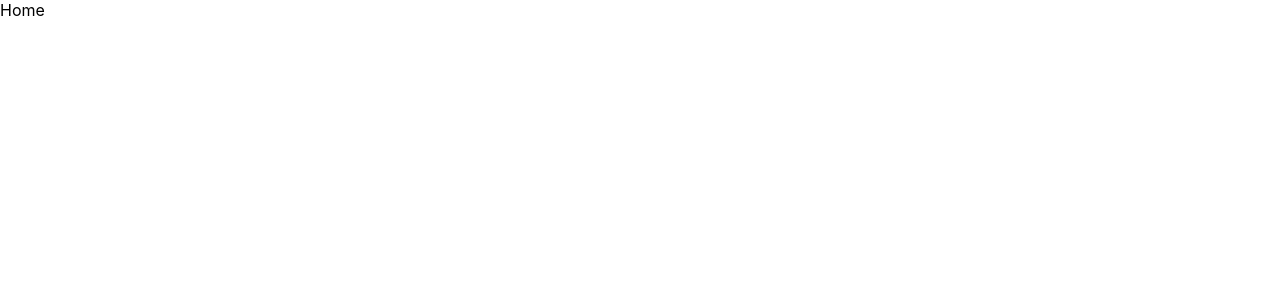
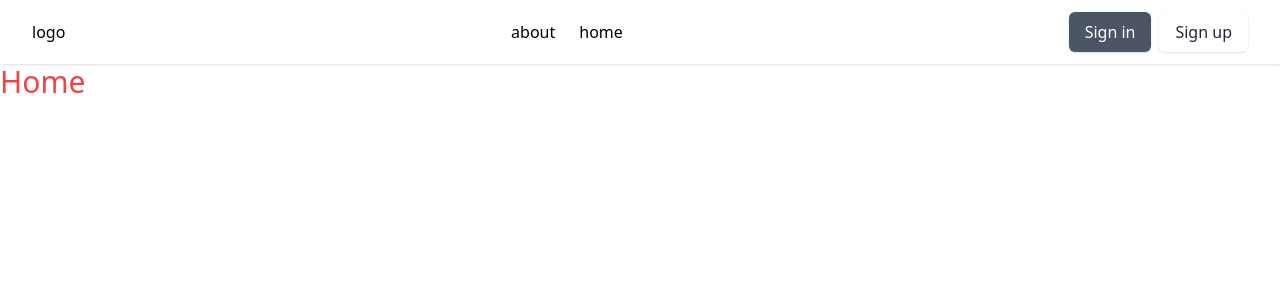
Before and after one commit to anishazahan/BD-Courses, a React (Create React App) app: page / in a window 1280 px wide. Shown: the top 300 px of the page. Built offline with nearby package versions, Linux system fonts and the light colour scheme.

Commit message:
navbar add

```diff
--- a/package.json
+++ b/package.json
@@ -8,6 +8,7 @@
     "@testing-library/user-event": "^13.5.0",
     "react": "^18.2.0",
     "react-dom": "^18.2.0",
+    "react-icons": "^4.7.1",
     "react-router-dom": "^6.8.1",
     "react-scripts": "5.0.1",
     "web-vitals": "^2.1.4"
@@ -35,5 +36,8 @@
       "last 1 firefox version",
       "last 1 safari version"
     ]
+  },
+  "devDependencies": {
+    "tailwindcss": "^3.2.7"
   }
 }
--- a/src/App.js
+++ b/src/App.js
@@ -1,27 +1,21 @@
 
-import {
-  createBrowserRouter,
-  RouterProvider,
-} from "react-router-dom";
+
+import { Route, Routes } from "react-router-dom";
 import Courses from "./pages/courses/Courses";
 import Home from "./pages/Home/Home";
+import Navbar from "./shared/Navbar";
 
-const router = createBrowserRouter([
-  {
-    path: "/",
-    element: <Home></Home>,
-  },
-  {
-    path: "/courses",
-    element: <Courses></Courses>,
-  },
-]);
 
 
 function App() {
   return (
     <>
-       <RouterProvider router={router} />
+    <Navbar></Navbar>
+    <Routes>
+      <Route path='/' element={<Home/>}/>
+      <Route path='/' element={<Courses/>}/>
+    </Routes>
+
     </>
   );
 }
--- a/src/index.css
+++ b/src/index.css
@@ -1,13 +1,3 @@
-body {
-  margin: 0;
-  font-family: -apple-system, BlinkMacSystemFont, 'Segoe UI', 'Roboto', 'Oxygen',
-    'Ubuntu', 'Cantarell', 'Fira Sans', 'Droid Sans', 'Helvetica Neue',
-    sans-serif;
-  -webkit-font-smoothing: antialiased;
-  -moz-osx-font-smoothing: grayscale;
-}
-
-code {
-  font-family: source-code-pro, Menlo, Monaco, Consolas, 'Courier New',
-    monospace;
-}
+@tailwind base;
+@tailwind components;
+@tailwind utilities;
--- a/src/index.js
+++ b/src/index.js
@@ -3,11 +3,14 @@ import ReactDOM from 'react-dom/client';
 import './index.css';
 import App from './App';
 import reportWebVitals from './reportWebVitals';
+import { BrowserRouter } from 'react-router-dom';
 
 const root = ReactDOM.createRoot(document.getElementById('root'));
 root.render(
   <React.StrictMode>
+    <BrowserRouter>
     <App />
+    </BrowserRouter>
   </React.StrictMode>
 );
 
--- a/src/pages/Home/Home.js
+++ b/src/pages/Home/Home.js
@@ -2,7 +2,7 @@ import React from 'react'
 
 const Home = () => {
   return (
-    <div>Home</div>
+    <div className='text-3xl text-red-500'>Home</div>
   )
 }
 
--- /dev/null
+++ b/src/shared/Navbar.js
@@ -0,0 +1,90 @@
+
+import React, { useState } from 'react'
+import { Link } from 'react-router-dom'
+import { AiOutlineMenuUnfold } from "react-icons/ai";
+import { AiOutlineClose } from "react-icons/ai";
+
+const Navbar = () => {
+    const [navbar, setNavbar] = useState(false);
+  return (
+    <>
+
+<nav className="w-full bg-white shadow">
+            <div className="justify-between px-4 mx-auto lg:max-w-7xl lg:items-center lg:flex lg:px-8">
+                <div>
+                    <div className="flex items-center justify-between py-3 md:py-5 lg:block">
+                        <Link href={"/"}>
+                        logo
+                        </Link>
+                        <div className="lg:hidden">
+                            <button
+                                className="p-2 text-green-700 rounded-md outline-none focus:border-green-700 focus:border"
+                                onClick={() => setNavbar(!navbar)}
+                            >
+                                {navbar ? (
+                                    <AiOutlineMenuUnfold></AiOutlineMenuUnfold>
+
+                                ) : (
+                                <AiOutlineClose></AiOutlineClose>
+
+                                )}
+                            </button>
+                        </div>
+                    </div>
+                </div>
+                <div>
+                    <div
+                        className={`flex-1 justify-center items-center w-full pb-3 mt-8 lg:block lg:pb-0 lg:mt-0 ${
+                            navbar ? "block" : "hidden"
+                        }`}
+                    >
+                        <ul className="items-center justify-center mx-auto space-y-8 lg:flex lg:space-x-6 lg:space-y-0">
+
+
+                            <li className="text-black hover:text-indigo-200">
+                              about
+                            </li>
+                            <li className="text-black hover:text-indigo-200">
+                               home
+                             </li>
+                        </ul>
+
+                        <div className="mt-3 space-y-2 lg:hidden ">
+                    <button
+
+                        className="inline-block w-full px-4 py-2 text-center text-white bg-gray-600 rounded-md shadow hover:bg-gray-800"
+                    >
+                        Sign in
+                    </button>
+                    <button
+
+                        className="inline-block w-full px-4 py-2 text-center text-gray-800 bg-white rounded-md shadow hover:bg-gray-100"
+                    >
+                        Sign up
+                    </button>
+                </div>
+                    </div>
+                </div>
+                <div className="hidden space-x-2 lg:block">
+                    <button
+
+                        className="px-4 py-2 text-white bg-gray-600 rounded-md shadow hover:bg-gray-800"
+                    >
+                        Sign in
+                    </button>
+                    <button
+
+                        className="px-4 py-2 text-gray-800 bg-white rounded-md shadow hover:bg-gray-100"
+                    >
+                        Sign up
+                    </button>
+                </div>
+            </div>
+        </nav>
+
+
+    </>
+  )
+}
+
+export default Navbar
--- /dev/null
+++ b/tailwind.config.js
@@ -0,0 +1,10 @@
+/** @type {import('tailwindcss').Config} */
+module.exports = {
+  content: [
+    "./src/**/*.{js,jsx,ts,tsx}",
+  ],
+  theme: {
+    extend: {},
+  },
+  plugins: [],
+}
```
Also changed, not shown: 2 other files (tests, documents, lock files or other folders).
